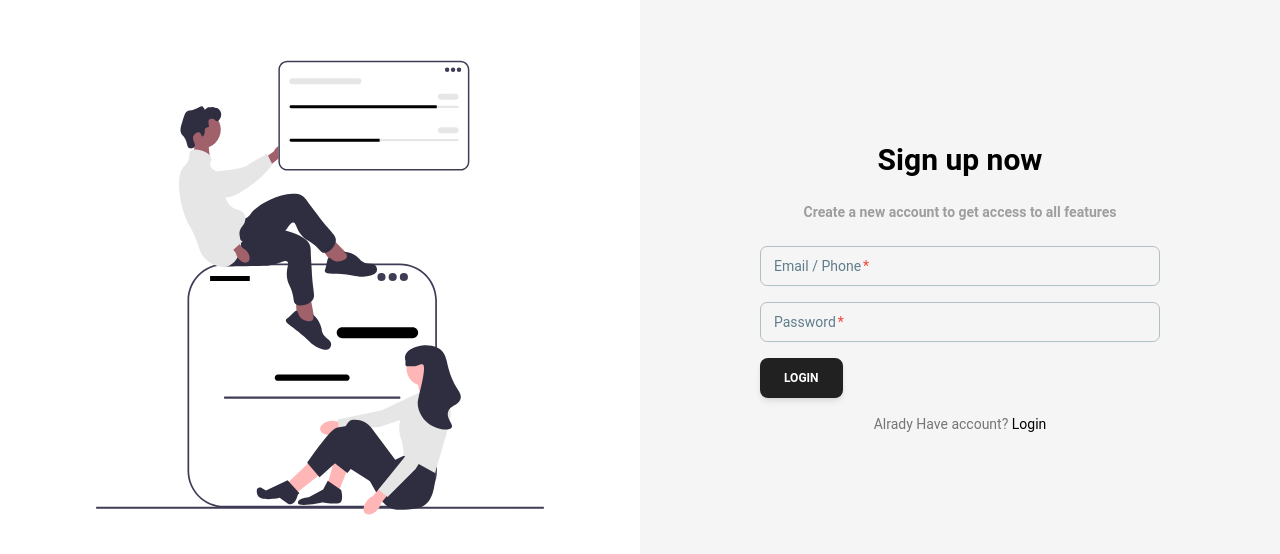
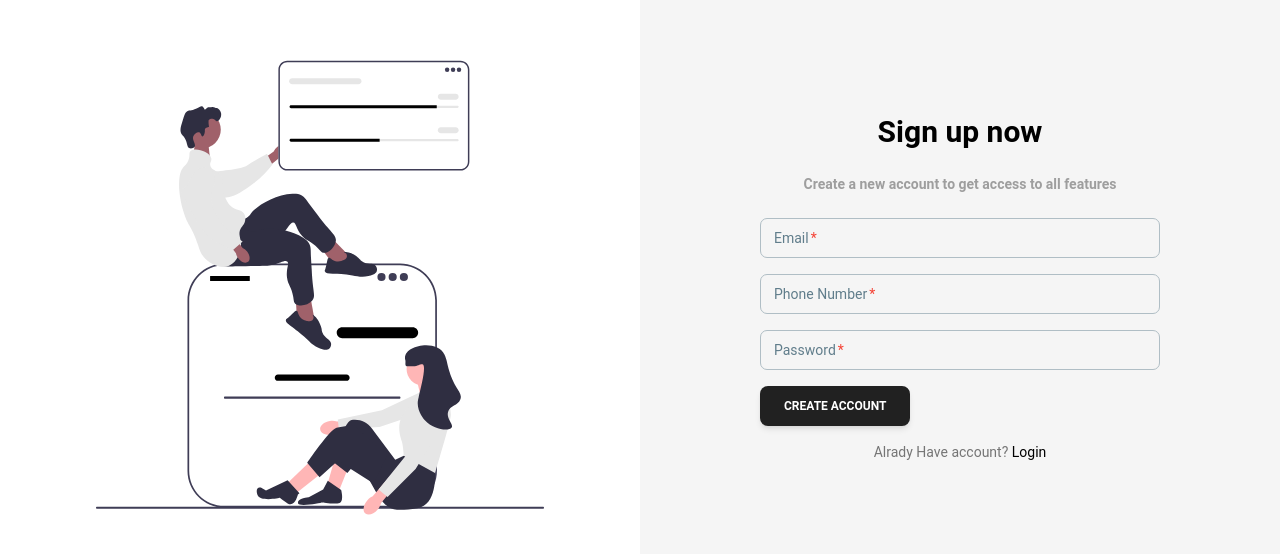
Before and after one commit to linear-digital/Job-posting-sites, a React (Vite) app: page /signup in a window 1280 px wide. Shown: the part 112-666 px from the top of the page. Built offline with nearby package versions, Linux system fonts and the light colour scheme.

Commit message:
Login signup page designed completed

```diff
--- /dev/null
+++ b/src/components/axios/instance.js
@@ -0,0 +1,8 @@
+import axios from "axios";
+
+export const api = axios.create({
+    baseURL: 'https://jsonplaceholder.typicode.com',
+    headers: {
+        'Content-Type': 'application/json'
+    }
+})
--- a/src/pages/Auth/Signup.jsx
+++ b/src/pages/Auth/Signup.jsx
@@ -3,11 +3,14 @@ import ImageAuth from './_UI/ImageAuth';
 import { Input, Button } from '@material-tailwind/react';
 import { Link } from 'react-router-dom';
 const Signup = () => {
+  const [loading, setLoading] = React.useState(false);
     const formHandler = (e) => {
+        setLoading(true);
         e.preventDefault();
         const allData = new FormData(e.target);
         const data = Object.fromEntries(allData.entries());
         console.log(data);
+        setLoading(false);
     }
     return (
         <div>
@@ -29,14 +32,17 @@ const Signup = () => {
                         <form onSubmit={formHandler} className="space-y-4">
                             {/* Your form elements go here */}
                             <div>
-                                <Input size="md" label="Email / Phone" name='email' required type='text'/>
+                                <Input size="md" label="Email" name='email' required type='text'/>
+                            </div>
+                            <div>
+                                <Input size="md" label="Phone Number" name='phone' required type='text'/>
                             </div>
                             <div>
                                 <Input size="md" label="Password" name='password' required type='password' icon={true}/>
                             </div>
 
                             <div>
-                                <Button type='submit'>Login</Button>
+                                <Button loading={loading} type='submit'>Create Account</Button>
                             </div>
                         </form>
                         <div className="mt-4 text-sm text-gray-600 text-center">
```
